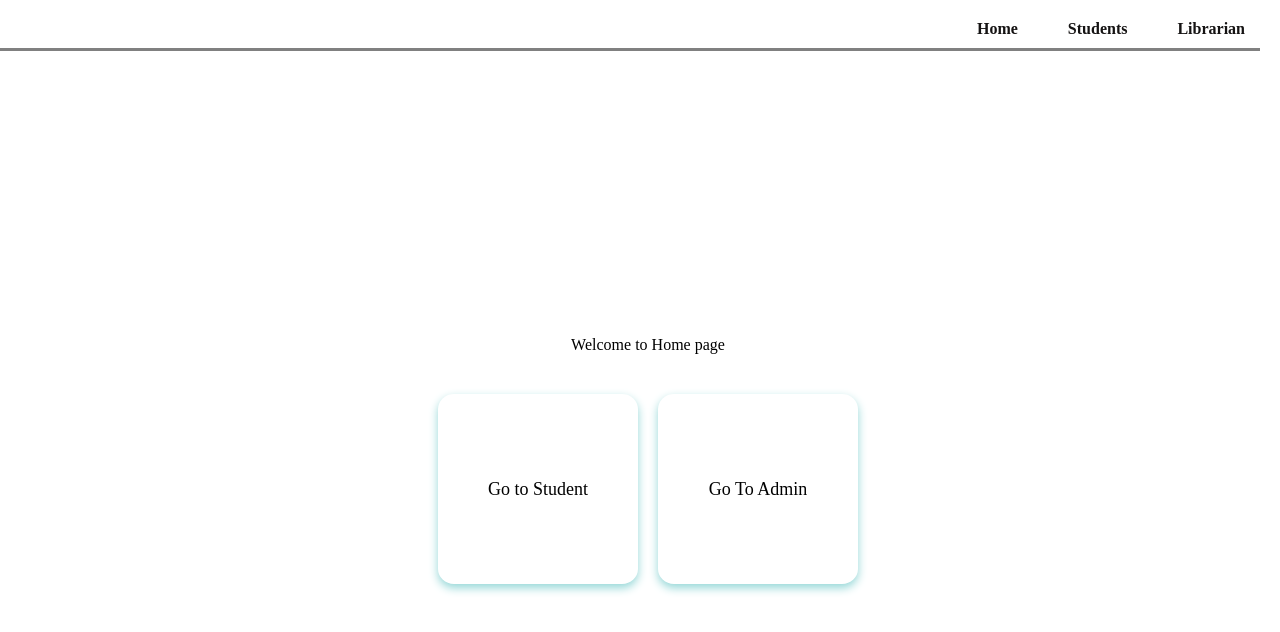
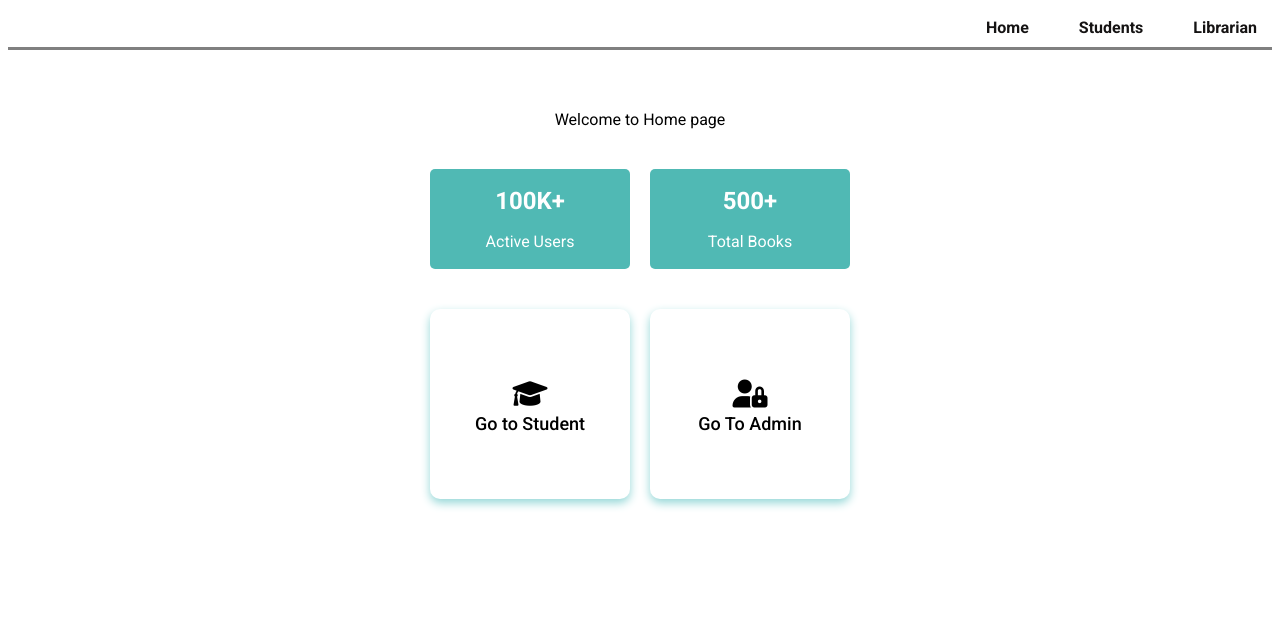
Before and after one commit to krishnacfrt/Library-Management-System, a React (Vite) app in the folder UI/: page / in a window 1280 px wide. Shown: the top 632 px of the page. Built offline with nearby package versions, Linux system fonts and the light colour scheme.

Commit message:
Modified UI

```diff
--- a/UI/index.html
+++ b/UI/index.html
@@ -1,8 +1,15 @@
-<!doctype html>
+<!DOCTYPE html>
 <html lang="en">
   <head>
     <meta charset="UTF-8" />
     <link rel="icon" type="image/svg+xml" href="/vite.svg" />
+    <link rel="preconnect" href="https://fonts.googleapis.com" />
+    <link rel="preconnect" href="https://fonts.gstatic.com" crossorigin />
+    <link
+      href="https://fonts.googleapis.com/css2?family=Roboto:ital,wght@0,100..900;1,100..900&display=swap"
+      rel="stylesheet"
+    />
+    <link rel="stylesheet" href="https://cdnjs.cloudflare.com/ajax/libs/font-awesome/6.0.0-beta3/css/all.min.css">
     <meta name="viewport" content="width=device-width, initial-scale=1.0" />
     <title>Library Management</title>
   </head>
--- a/UI/src/App.jsx
+++ b/UI/src/App.jsx
@@ -11,8 +11,10 @@ function App() {
     <>
       <BrowserRouter>
         <ToastContainer />
-        <Navbar />
-        <AppRoutes />
+        <div>
+          <Navbar />
+          <AppRoutes />
+        </div>
       </BrowserRouter>
     </>
   )
--- a/UI/src/Components/AdminDashbaord.jsx
+++ b/UI/src/Components/AdminDashbaord.jsx
@@ -1,29 +1,58 @@
 import React, { useState } from "react";
-import '../Css/Admin.css'
-import SubmitBookModal from '../Modals/SubmitBookModal.jsx';
-import UserRegistrationModal from '../Modals/RegisterUserModal.jsx';
+import "../Css/Admin.css";
+import SubmitBookModal from "../Modals/SubmitBookModal.jsx";
+import UserRegistrationModal from "../Modals/RegisterUserModal.jsx";
 
-
-function AdminDashbaord(){
-    const [showSubmitModal, setShowSubmitModal]= useState(false);
-    const [showUserModal, setShowUserModal]= useState(false)
+function AdminDashbaord() {
+  const [showSubmitModal, setShowSubmitModal] = useState(false);
+  const [showUserModal, setShowUserModal] = useState(false);
 
   return (
     <div className="container">
       <div className="row">
-                <div className="card" onClick={()=> setShowSubmitModal(true)}> Submit Books</div>
-                <div className="card" onClick={()=> setShowUserModal(true)}> Register User</div>
+        <div className="card" onClick={() => setShowSubmitModal(true)}>
+          {" "}
+          <div className="card-icon">
+            <i class="fa-solid fa-circle-check"></i>
+          </div>
+          Submit Books
+        </div>
+        <div className="card" onClick={() => setShowUserModal(true)}>
+          {" "}
+          <div className="card-icon">
+            <i class="fa-solid fa-address-card"></i>
+          </div>
+          Register User
+        </div>
       </div>
       <div className="row">
         <div className="card">
-                  <a href="/home">  Go to books </a>
+          <div className="card-icon">
+            <i class="fa-solid fa-book"></i>
           </div>
-                <div className="card"> Delete User</div>
+          <div>
+            <a href="/home"> Go to books </a>
           </div>
-        <SubmitBookModal  isOpen={showSubmitModal} onClose={()=>setShowSubmitModal(false)}/>
-        <UserRegistrationModal show={showUserModal} handleClose={()=>setShowUserModal(false)} />
         </div>
-    )
+        <div>
+          <div className="card">
+            <div className="card-icon">
+              <i class="fa-solid fa-trash-can"></i>
+            </div>
+            <div> Delete User</div>
+          </div>
+        </div>
+      </div>
+      <SubmitBookModal
+        isOpen={showSubmitModal}
+        onClose={() => setShowSubmitModal(false)}
+      />
+      <UserRegistrationModal
+        show={showUserModal}
+        handleClose={() => setShowUserModal(false)}
+      />
+    </div>
+  );
 }
 
 export default AdminDashbaord;
--- a/UI/src/Components/Home.jsx
+++ b/UI/src/Components/Home.jsx
@@ -1,20 +1,49 @@
 import React from "react";
-import '../Css/Home.css'
+import "../Css/Home.css";
 
-function Home(){
+function Home() {
   return (
     <div className="container">
       <div>Welcome to Home page </div>
       <div className="card-container">
+        <div className="count-card">
+          <div className="card-icon">
+            <h2>100K+</h2>
+          </div>
+          <div>
+            <p> Active Users</p>
+          </div>
+        </div>
+        <div className="count-card">
+          <div className="card-icon">
+            <h2>500+</h2>
+          </div>
+          <div>
+            <p>Total Books</p>
+          </div>
+        </div>
+      </div>
+      <div className="card-container">
         <div className="card">
-                    <a href="/students">Go to Student</a>
+          <div className="card-icon">
+            <i class="fa-solid fa-graduation-cap"></i>
+          </div>
+          <div>
+            <a href="/students"> Go to Student</a>
+          </div>
         </div>
         <div className="card">
+          <div className="card-icon">
+            <i class="fa-solid fa-user-lock"></i>
+          </div>
+          <div>
+            {" "}
             <a href="/librarian"> Go To Admin</a>
           </div>
         </div>
       </div>
-    )
+    </div>
+  );
 }
 
 export default Home;
--- a/UI/src/Css/Admin.css
+++ b/UI/src/Css/Admin.css
@@ -14,7 +14,9 @@
     font-size: large;
     font-weight: 500;
     box-shadow: rgb(148, 215, 215) ;
+    transition: all 0.2s ease-in-out;
 }
+
 .row{
     display: flex;
     flex-direction: row;
@@ -25,4 +27,6 @@
     background-color: rgb(148, 215, 215);
     font-size: large;
     color: rgb(255, 255, 255);
+    transform: scale(1.05); /* Slightly enlarges */
+    border-radius: 10px
 }
--- a/UI/src/Css/Home.css
+++ b/UI/src/Css/Home.css
@@ -1,9 +1,12 @@
+
+body{
+    font-family:"Roboto";
+}
+
 .container{
     background-color: rgb(255, 255, 255);
     display: flex;
     margin-top: 60px;
-    width: 100vw;
-    height: 100vh;
     justify-content: center;
     align-items: center;
     gap: 20px;
@@ -24,12 +27,18 @@
     background: rgb(255, 255, 255);
     width: 200px;
     height:200px;
-    border-radius: 8%;
-    padding: 10%;
+    border-radius: 10px;
+    padding: 5%;
     box-sizing: border-box;
     box-shadow: 0px 4px 10px rgb(148, 215, 215);
     display: flex;
     align-items: center;
+    flex-direction: column;
+    align-items: center;
+}
+.card i{
+    font-size: 28px;
+    margin: 5px;
 }
 
 .card a{
@@ -39,9 +48,24 @@
 }
 
 .card a:hover{
-    border-radius: 7%;
+    border-radius: 10px;
     height: 23px;
     width: auto;
     padding: 6px;
     color: white;
 }
+.count-card{
+    background: rgb(80, 185, 180);
+    width: 200px;
+    height:100px;
+    border-radius: 5px;
+    /* padding: 5%; */
+    display: flex;
+    justify-content: space-evenly;
+    flex-direction: column;
+    align-items: center;
+}
+.count-card h2, p{
+    margin: 0;
+    color: white;
+}
--- a/UI/src/Css/Navbar.css
+++ b/UI/src/Css/Navbar.css
@@ -2,12 +2,11 @@ nav {
   display: flex;
   justify-content: flex-end; /* Aligns items to the right */
   align-items: center; /* Centers items vertically */
-  position: absolute;
-  top: 10px;
-  right: 20px;
   gap: 20px; /* Adds space between links */
   width: 100%;
+  height: 6%;
   border-bottom: 3px solid grey;
+  transition: all 0.2s ease-in-out;
 }
 
 nav a {
@@ -20,5 +19,13 @@ nav a {
 }
 
 nav a:hover {
-  background: rgba(156, 16, 16, 0.2);
+  background: rgb(148, 215, 215, 0.6);
+  transform: scale(1.08); /* Slightly enlarges */
 }
+
+
+nav a.active {
+  background-color: #007bff; /* Highlight color */
+  color: white;
+  font-weight: bold;
+}
```
Lines whose indentation alone changed are shown as unchanged.
